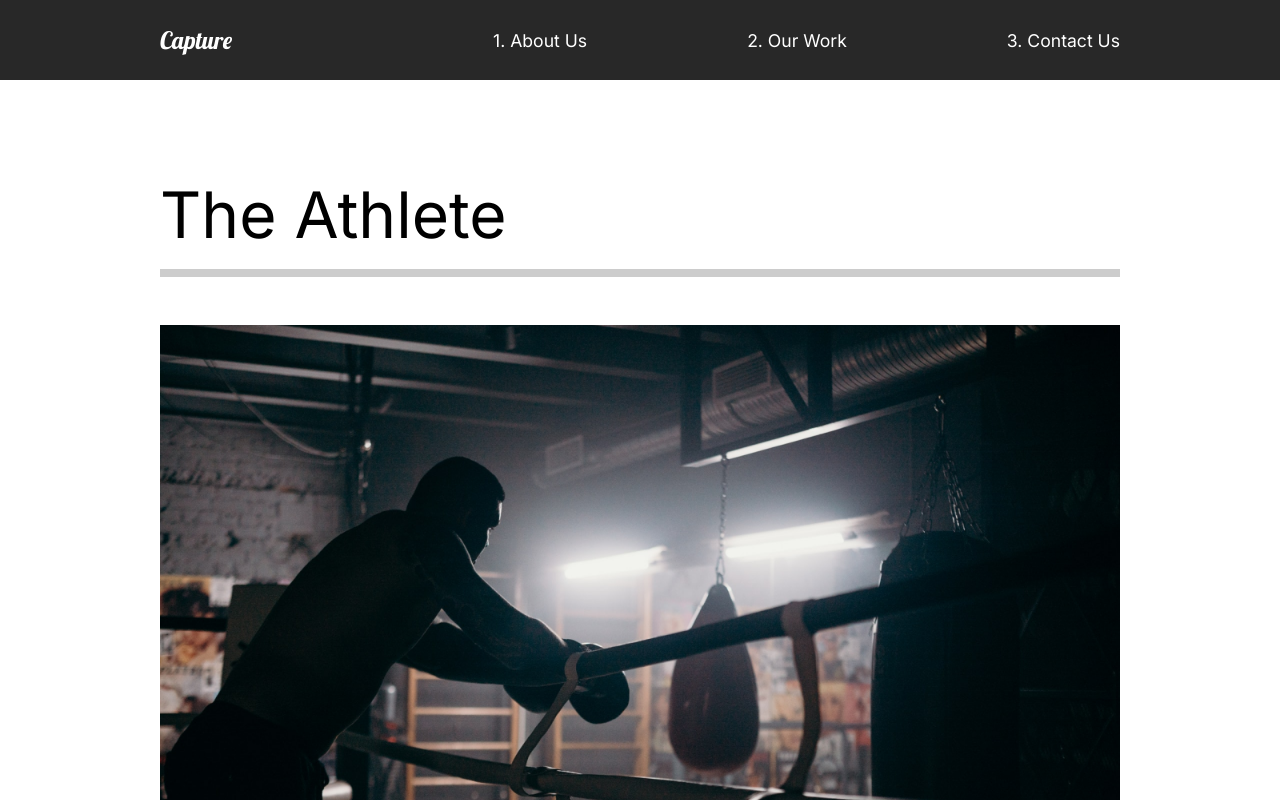
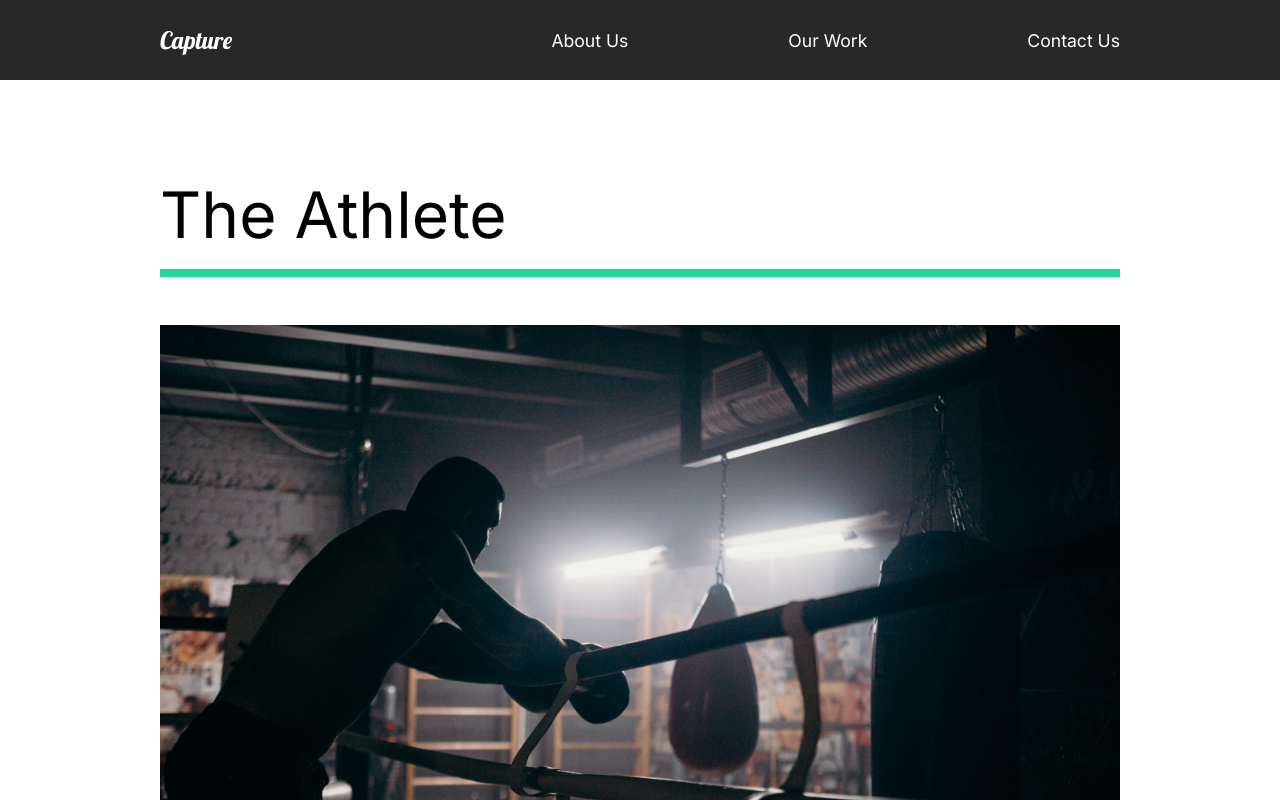
Before and after one commit to juangrafista/react-portfolio, a React (Create React App) app: page /work in a window 1280 px wide. Shown: the top 800 px of the page. Built offline with nearby package versions, Linux system fonts and the light colour scheme.

Commit message:
Added animations to our work

```diff
--- a/src/animation.js
+++ b/src/animation.js
@@ -7,14 +7,13 @@ export const pageAnimation = {
     opacity: 1,
     y: 0,
     transition: {
-      duration: 0.7,
+      duration: 0.5,
       when: 'beforeChildren',
       staggerChildren: 0.25,
     },
   },
   exit: {
     opacity: 0,
-    y: 300,
     transition: {
       duration: 0.5,
     },
@@ -32,10 +31,34 @@ export const fade = {
 }
 
 export const photoAnim = {
-  hidden: { scale: 1.5, opacity: 0 },
+  hidden: { scale: 1.2, opacity: 0 },
   show: {
     scale: 1,
     opacity: 1,
     transition: { duration: 0.75, ease: 'easeOut' },
   },
 }
+
+export const lineAnim = {
+  hidden: { width: '0%' },
+  show: {
+    width: '100%',
+    transition: {
+      duration: 0.75,
+    },
+  },
+}
+
+export const slider = {
+  hidden: { x: '-130%', skew: '45deg' },
+  show: {
+    x: '100%',
+    skew: '0deg',
+    transition: { duration: 1, ease: 'easeOut' },
+  },
+}
+
+export const sliderContainer = {
+  hidden: { opacity: 1 },
+  show: { opacity: 1, transition: { staggerChildren: 0.15, ease: 'easeOut' } },
+}
--- a/src/components/Nav.js
+++ b/src/components/Nav.js
@@ -12,13 +12,13 @@ const Nav = () => {
       </h1>
       <ul>
         <li>
-          <Link to='/'>1. About Us</Link>
+          <Link to='/'>About Us</Link>
         </li>
         <li>
-          <Link to='/work'>2. Our Work</Link>
+          <Link to='/work'>Our Work</Link>
         </li>
         <li>
-          <Link to='/contact'>3. Contact Us</Link>
+          <Link to='/contact'>Contact Us</Link>
         </li>
       </ul>
     </StyledNav>
--- /dev/null
+++ b/src/components/Wave.js
@@ -0,0 +1,31 @@
+import React from 'react'
+import styled from 'styled-components'
+import { motion } from 'framer-motion'
+
+const Wave = () => {
+  return (
+    <WaveSvg
+      viewBox='0 0 1440 363'
+      fill='none'
+      xmlns='http://www.w3.org/2000/svg'
+    >
+      <motion.path
+        initial={{ pathLength: 0, pathOffset: 1 }}
+        animate={{ pathLength: 1, pathOffset: 0 }}
+        transition={{ duration: 2 }}
+        d='M1440 27.4774C1352.73 19.8184 1122.41 49.0556 899.331 227.276C620.48 450.052 354.282 355.647 170.328 185.318C23.165 49.0556 -4.21721 8.32998 0.487081 5'
+        stroke='#D96ED4'
+        strokeOpacity='0.1'
+        strokeWidth='5'
+      />
+    </WaveSvg>
+  )
+}
+
+const WaveSvg = styled.svg`
+  position: absolute;
+  left: 0;
+  z-index: -1;
+`
+
+export default Wave
--- a/src/pages/OurWork.js
+++ b/src/pages/OurWork.js
@@ -8,7 +8,14 @@ import goodtimes from '../img/goodtimes-small.png'
 
 // animation
 import { motion } from 'framer-motion'
-import { pageAnimation } from '../animation'
+import {
+  pageAnimation,
+  fade,
+  photoAnim,
+  lineAnim,
+  slider,
+  sliderContainer,
+} from '../animation'
 
 const OurWork = () => {
   return (
@@ -19,11 +26,19 @@ const OurWork = () => {
       exit='exit'
       style={{ backgroundcolor: '#fff' }}
     >
+      <motion.div variants={sliderContainer}>
+        <Frame1 variants={slider}></Frame1>
+        <Frame2 variants={slider}></Frame2>
+        <Frame3 variants={slider}></Frame3>
+        <Frame4 variants={slider}></Frame4>
+      </motion.div>
       <Movie>
-        <h2>The Athlete</h2>
-        <div className='line'></div>
+        <motion.h2 variants={fade}>The Athlete</motion.h2>
+        <motion.div variants={lineAnim} className='line'></motion.div>
         <Link to='/work/the-athlete'>
-          <img src={athlete} alt='athlete' />
+          <Hide>
+            <motion.img variants={photoAnim} src={athlete} alt='athlete' />
+          </Hide>
         </Link>
       </Movie>
       <Movie>
@@ -59,7 +74,7 @@ const Movie = styled.div`
   padding-bottom: 10rem;
   .line {
     height: 0.5rem;
-    background-color: #cccccc;
+    background-color: #23d997;
     margin-bottom: 3rem;
   }
   img {
@@ -69,5 +84,27 @@ const Movie = styled.div`
     object-position: center;
   }
 `
+const Hide = styled.div`
+  overflow: hidden;
+`
+//Frame animation
+const Frame1 = styled(motion.div)`
+  position: fixed;
+  left: 0;
+  top: 10%;
+  width: 100%;
+  height: 100vh;
+  background-color: #fffebf;
+  z-index: 2;
+`
+const Frame2 = styled(Frame1)`
+  background-color: #ff8efb;
+`
+const Frame3 = styled(Frame1)`
+  background-color: #8ed2ff;
+`
+const Frame4 = styled(Frame1)`
+  background-color: #8effa0;
+`
 
 export default OurWork
```
Also changed, not shown: src/components/AboutSection.js (+3 -0 lines), 1 other file (tests, documents, lock files or other folders).
